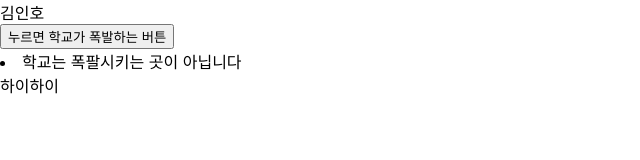
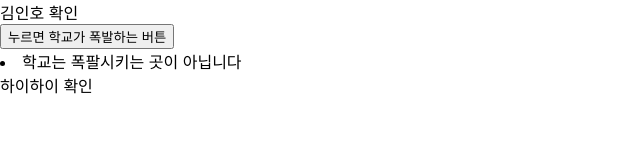
Before and after one commit to HayoungMo/test, a React (Create React App) app: page / in a window 1280 px wide. Shown: the top 160 px of the page, without its empty margins (0-640 px from the left). Built offline with nearby package versions, Linux system fonts and the light colour scheme.

Commit message:
확인작업

```diff
--- a/src/components/Test1.js
+++ b/src/components/Test1.js
@@ -4,7 +4,8 @@ const Test1 = () => {
     return (
         <div>
            김인호
-                </div>
+           확인
+        </div>
     );
 };
 
--- a/src/components/Test2.js
+++ b/src/components/Test2.js
@@ -6,6 +6,7 @@ const Test2 = () => {
             <button>누르면 학교가 폭발하는 버튼</button>
             <li>학교는 폭팔시키는 곳이 아닙니다</li>
             하이하이
+            확인
         </div>
     );
 };
--- a/src/components/Test3.js
+++ b/src/components/Test3.js
@@ -3,7 +3,10 @@ import React from 'react';
 const Test3 = () => {
     return (
         <div>
-            <h1>예린입니다~</h1>
+            <h1>
+                예린입니다~
+                확인
+            </h1>
         </div>
     );
 };
--- a/src/components/Test7.js
+++ b/src/components/Test7.js
@@ -4,6 +4,7 @@ const Test7 = () => {
     return (
         <div>
             김승우 test
+            확인
         </div>
     );
 };
```
